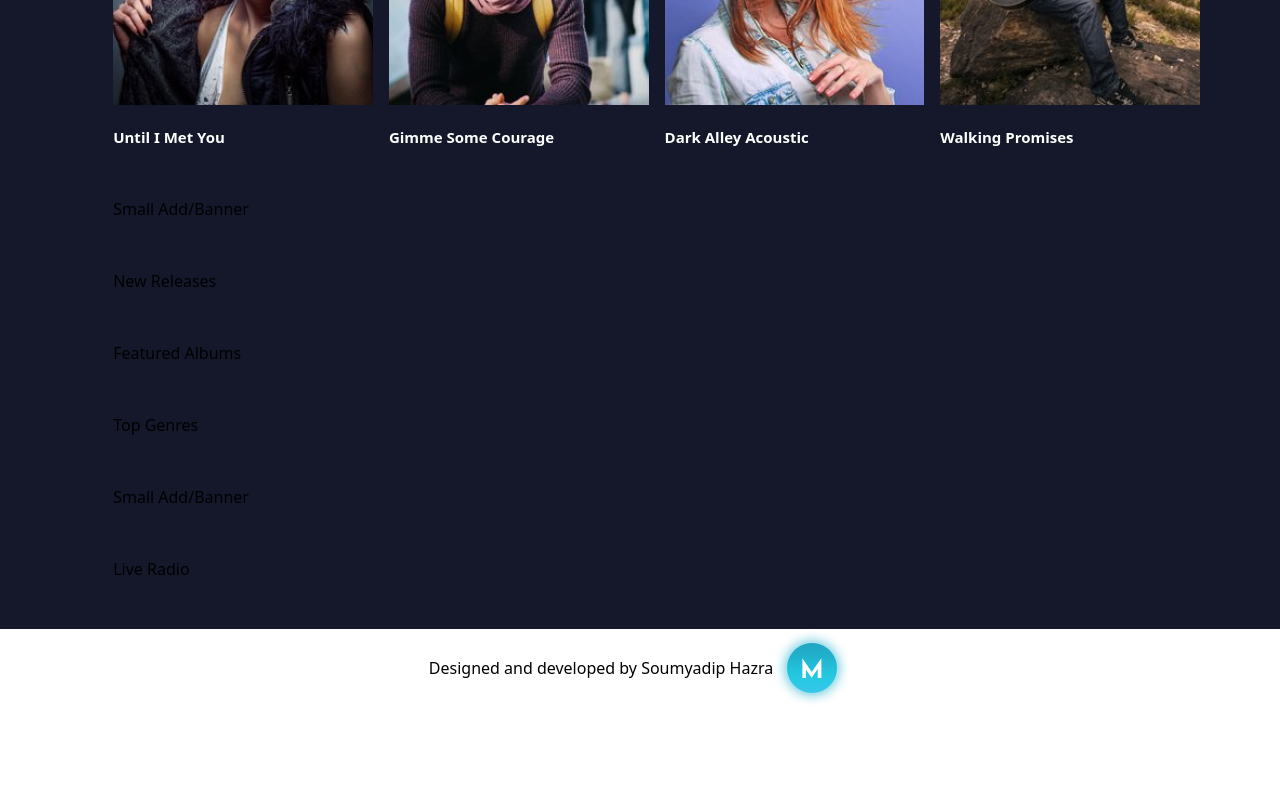
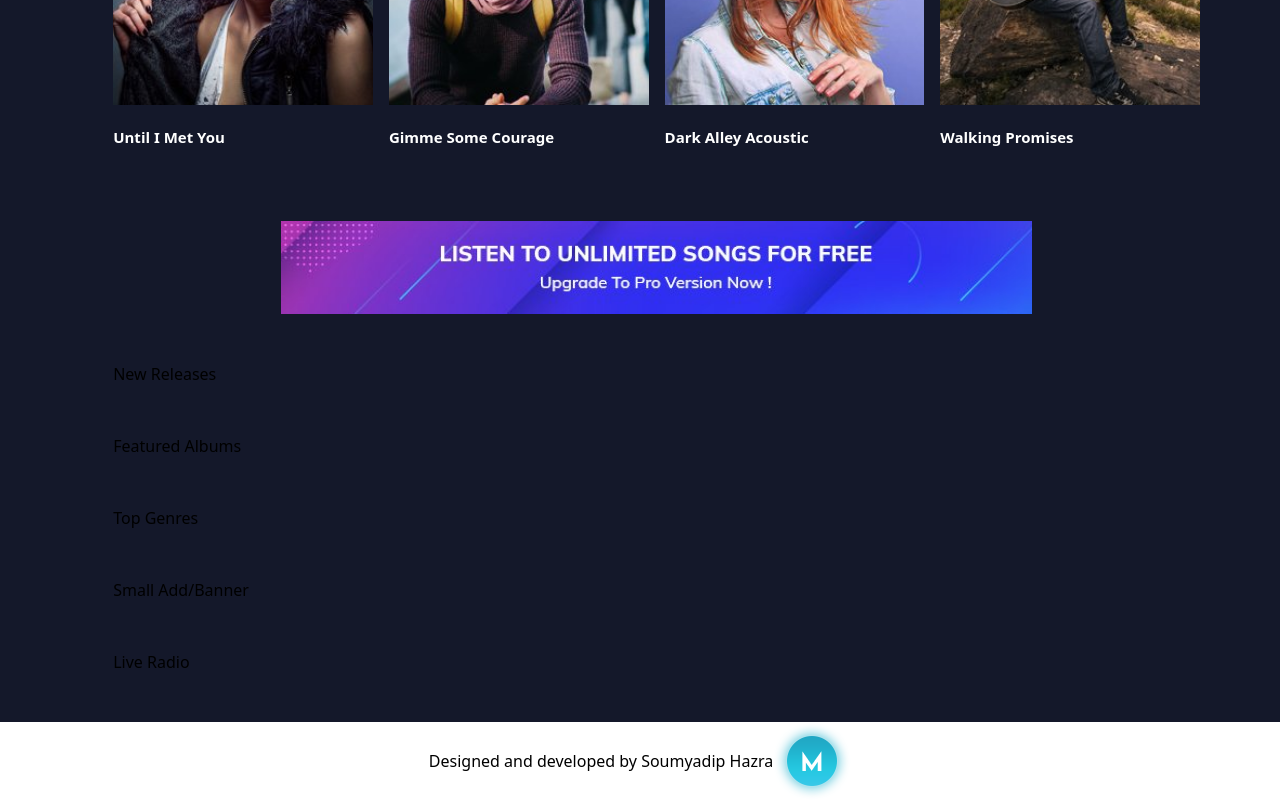
Before and after one commit to soumyadip001/Miraculous, a Next.js app: page / in a window 1280 px wide. Shown: the part 2142-2942 px from the top of the page. Before the commit the page ends 2849 px from the top, so only its background shows below. Built offline with nearby package versions, Linux system fonts and the light colour scheme.

Commit message:
added small adv banner

```diff
--- /dev/null
+++ b/components/banner/SmallBanner.js
@@ -0,0 +1,7 @@
+export default function SmallBanner() {
+  return (
+    <div className="w-3/4 px-8 cursor-pointer mt-6">
+      <img src="/images/adv.jpg" className="w-full h-auto" />
+    </div>
+  )
+}
--- a/pages/index.js
+++ b/pages/index.js
@@ -2,6 +2,7 @@ import Layout from '../layout/default'
 import LargeBanner from '../components/banner/LargeBanner'
 import GridView from '../components/sections/GridView'
 import WeeklyTop from '../components/sections/WeeklyTop'
+import SmallBanner from '../components/banner/SmallBanner'
 
 const slidesRecentlyPlayed = [
   {
@@ -63,7 +64,9 @@ export default function Home() {
         <div className='section__featured-artists mb-12'>
           <GridView showName={false} slides={[...slidesFeaturedArtists]} title='Featured Artists' />
         </div>
-        <div className='banner--small mb-12'>Small Add/Banner</div>
+        <div className='banner--small mb-12 flex justify-center items-center'>
+          <SmallBanner />
+        </div>
         <div className='section__new-releases mb-12'>New Releases</div>
         <div className='section__featured-albums mb-12'>Featured Albums</div>
         <div className='section__top-genres mb-12'>Top Genres</div>
```
Also changed, not shown: public/images/adv.jpg (added).
